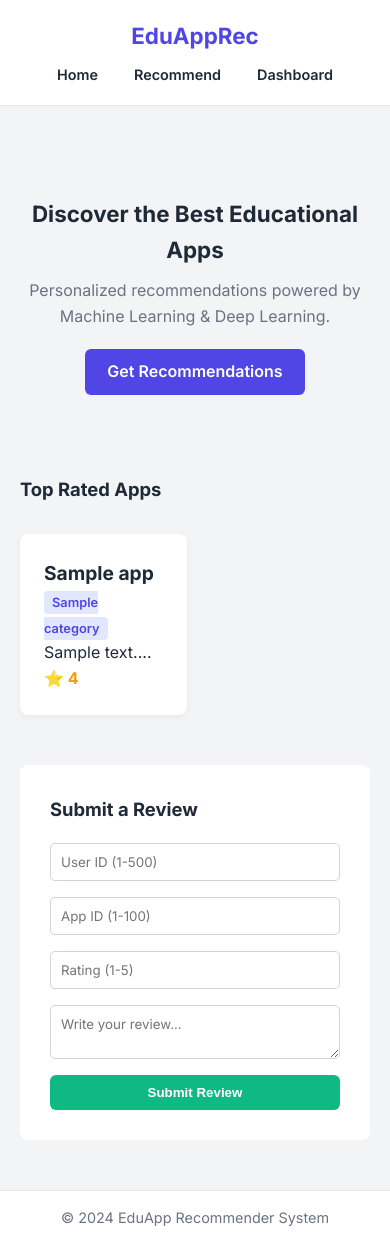
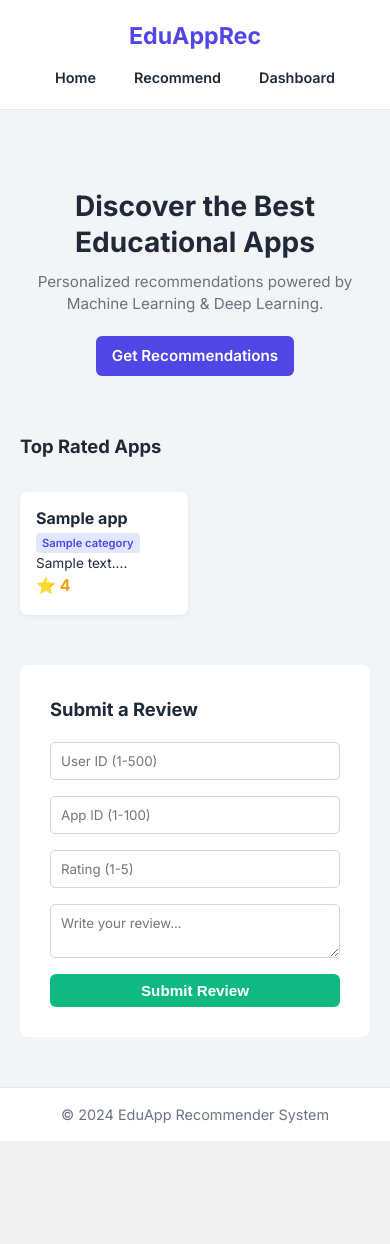
Before and after one commit to Pradeep232823/eduapp-recommende, a Flask app: template templates/index.html in a window 390 px wide. After the commit the page ends 1141 px from the top, so only its background shows below. Run offline with Flask 3, Linux system fonts and the light colour scheme; the template is opened without the code that fills it: most values are stand-ins (such as "Sample title", 1, 10 or a date in 2020); parts of the project's set-up code (start-up, migrations or seed data) failed here and were passed over; some libraries are stand-ins or nearby versions.

Commit message:
Update style.css

```diff
--- a/static/style.css
+++ b/static/style.css
@@ -337,21 +337,23 @@ footer {
 /* Mobile – KEEP DESKTOP STRUCTURE */
 @media (max-width: 768px) {
 
-    /* NAVBAR */
+    /* =========================
+       NAVBAR (balanced & clean)
+       ========================= */
     .nav-container {
         flex-direction: column;
         align-items: center;
-        gap: 8px;
+        gap: 10px;
     }
 
     .logo {
-        font-size: 1.4rem;
+        font-size: 1.45rem;
     }
 
     .nav-links {
         flex-direction: row;
         justify-content: center;
-        gap: 16px;
+        gap: 18px;
         width: 100%;
     }
 
@@ -360,31 +362,75 @@ footer {
         padding: 6px 10px;
     }
 
-    /* DASHBOARD – KEEP 3 CARDS IN A ROW */
+    /* =========================
+       HERO (fix text wrapping)
+       ========================= */
+    .hero {
+        padding: 28px 12px;
+        margin-bottom: 28px;
+    }
+
+    .hero h1 {
+        font-size: 1.75rem;
+        line-height: 1.3;
+    }
+
+    .hero p {
+        font-size: 0.95rem;
+        line-height: 1.5;
+    }
+
+    /* =========================
+       DASHBOARD (3 cards stay)
+       ========================= */
     .stats-grid {
         grid-template-columns: repeat(3, 1fr);
-        gap: 16px;
+        gap: 14px;
     }
 
     .stat-card {
-        padding: 18px;
+        padding: 16px;
     }
 
     .stat-value {
-        font-size: 1.8rem;
+        font-size: 1.7rem;
     }
 
-    /* APP CARDS – 2 PER ROW */
+    /* =========================
+       APP CARDS (2 per row, readable)
+       ========================= */
     .app-grid {
         grid-template-columns: repeat(2, 1fr);
-        gap: 16px;
+        gap: 14px;
     }
 
-    /* CATEGORY LIST – SAME AS DESKTOP */
+    .app-card {
+        padding: 16px;
+    }
+
+    .app-card h3 {
+        font-size: 1rem;
+        line-height: 1.3;
+    }
+
+    .app-card p {
+        font-size: 0.85rem;
+        line-height: 1.4;
+    }
+
+    .badge {
+        font-size: 0.7rem;
+        padding: 3px 6px;
+        white-space: nowrap;
+    }
+
+    /* =========================
+       CATEGORY LIST (desktop-like)
+       ========================= */
     .category-list {
         margin-left: 0;
         margin-right: 0;
-        padding: 24px 20px;
+        padding: 22px 18px;
     }
 
     .category-item {
@@ -395,14 +441,19 @@ footer {
     .cat-name {
         width: 180px;
         white-space: nowrap;
-        font-size: 0.95rem;
+        font-size: 0.9rem;
     }
 
-    /* BUTTONS */
+    /* =========================
+       BUTTONS
+       ========================= */
     .btn {
         width: auto;
+        font-size: 0.95rem;
+        padding: 8px 16px;
     }
 }
+
 
 /* Small phones – ONLY font scaling */
 @media (max-width: 480px) {
```
